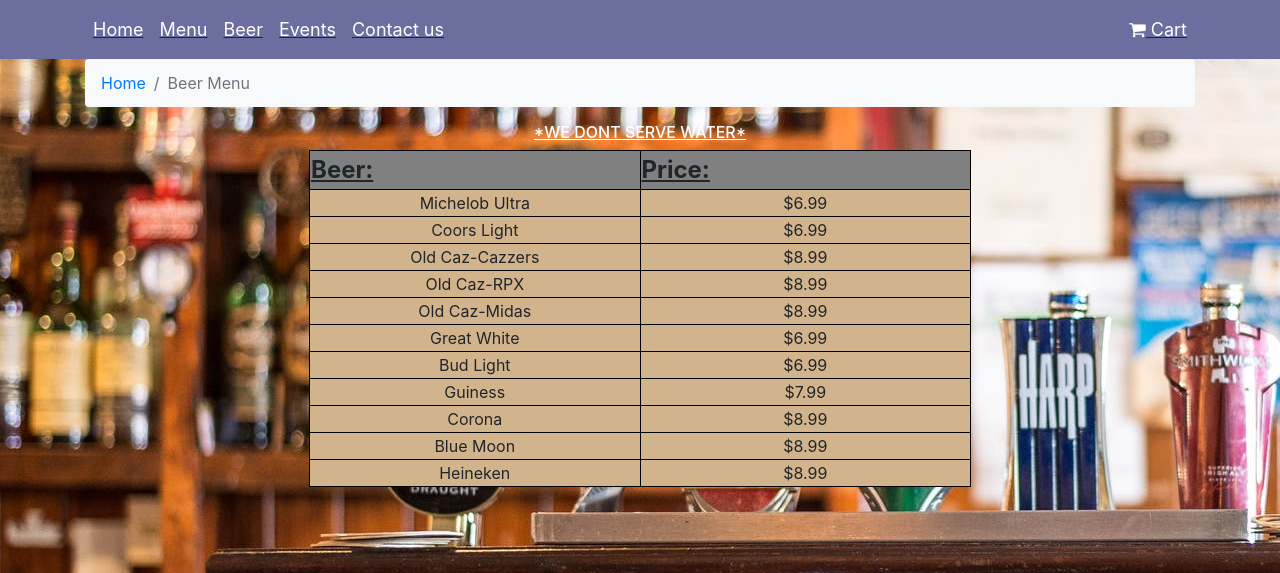
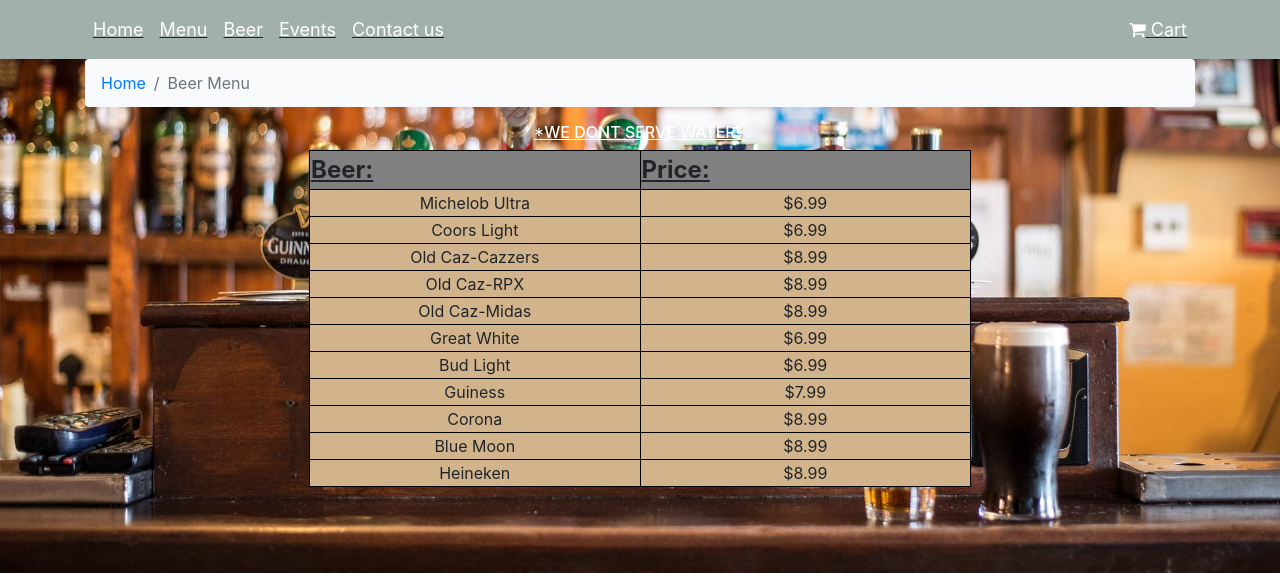
Before and after one commit to TravisWilley/DubsSlappinMeats, a website: page beer.html in a window 1280 px wide. Shown: the part 227-800 px from the top of the page. Drawn offline with nearby package versions, Linux system fonts and the light colour scheme; files whose address does not match are found by name.

Commit message:
About Us!

```diff
--- a/beer.html
+++ b/beer.html
@@ -67,113 +67,16 @@
     .card {
       margin: 1rem;
     }
-
+    body {
+      background-image: url("img/bar.jpeg");
+      background-size: cover;
+      background-repeat: no-repeat;
+    }
     #cart {
       background-color: gray;
       text-align: center;
     }
-  </style>
-<!--   <div class="card-group my-3 mx-3">
-    <div class="card">
-      <div class="card-body">
-        <h5 class="card-title">Michelob Ultra</h5>
-        <img class="card-img-top" src="img/michelob.jpg">
-      </div>
-      <div id="cart">
-        <text><mark>$8.99</mark></text>
-      </div>
-    </div>
-    <div class="card">
-      <div class="card-body d-block align-items-center">
-        <h5 class="card-title">Coors Light</h5>
-        <img class="card-img-top" src="img/coors.jpg">
-      </div>
-      <div id="cart">
-        <text><mark>$8.99</mark></text>
-      </div>
-    </div>
-    <div class="card">
-      <div class="card-body">
-        <h5 class="card-title">Great White</h5>
-        <img class="card-img-top" src="img/lostcoast.jpg">
-      </div>
-      <div id="cart">
-        <text><mark>$8.99</mark></text>
-      </div>
-    </div>
-    <div class="card">
-      <div class="card-body">
-        <h5 class="card-title">Bud Light</h5>
-        <img class="card-img-top" src="img/bud.jpg">
-      </div>
-      <div id="cart">
-        <text><mark>$8.99</mark></text>
-      </div>
-    </div>
-    <div class="card">
-      <div class="card-body">
-        <h5 class="card-title">Guinness</h5>
-        <img class="card-img-top" src="img/guiness.jpg">
-      </div>
-      <div id="cart">
-        <text><mark>$8.99</mark></text>
-      </div>
-    </div>
-    <div class="card">
-      <div class="card-body">
-        <h5 class="card-title">Corona Light</h5>
-        <img class="card-img-top" src="img/corona.jpg">
-      </div>
-      <div id="cart">
-        <text><mark>$8.99</mark></text>
-      </div>
-    </div>
-    <div class="card">
-      <div class="card-body">
-        <h5 class="card-title">Blue Moon</h5>
-        <img class="card-img-top" src="img/bluemoon.jpg">
-      </div>
-      <div id="cart">
-        <text><mark>$8.99</mark></text>
-      </div>
-    </div>
-    <div class="card-group my-3 mx-3">
-      <div class="card">
-        <div class="card-body">
-          <h5 class="card-title">Heineken</h5>
-          <img class="card-img-top" src="img/Heineken.jpeg">
-        </div>
-        <div id="cart">
-          <text><mark>$8.99</mark></text>
-        </div>
-      </div>
-      <div class="card">
-        <div class="card-body">
-          <h5 class="card-title">Stella Artois</h5>
-          <img class="card-img-top" src="img/stella.jpg">
-        </div>
-        <div id="cart">
-          <text><mark>$8.99</mark></text>
-        </div>
-      </div>
-      <div class="card">
-        <div class="card-body">
-          <h5 class="card-title">Modelo</h5>
-          <img class="card-img-top" src="img/modelo.jpg">
-        </div>
-        <div id="cart">
-          <text><mark>$8.99</mark></text>
-        </div>
-      </div>
-      <div class="card">
-        <div class="card-body">
-          <h5 class="card-title">Budweiser</h5>
-          <img class="card-img-top" src="img/budweiser.jpg">
-        </div>
-        <div id="cart">
-          <text><mark>$8.99</mark></text>
-        </div>
-      </div> -->
+    </style>
       <table>
         <tr>
           <th>Beer:</th>
--- a/styles.css
+++ b/styles.css
@@ -1,5 +1,5 @@
 .navbar {
-  background-color: #6C6EA0;
+  background-color: #A1B0AB;
 }
 /* .jumbotron {
   margin: 0;
```
Also changed, not shown: index.html (+1 -1 lines), dist/index.html.
